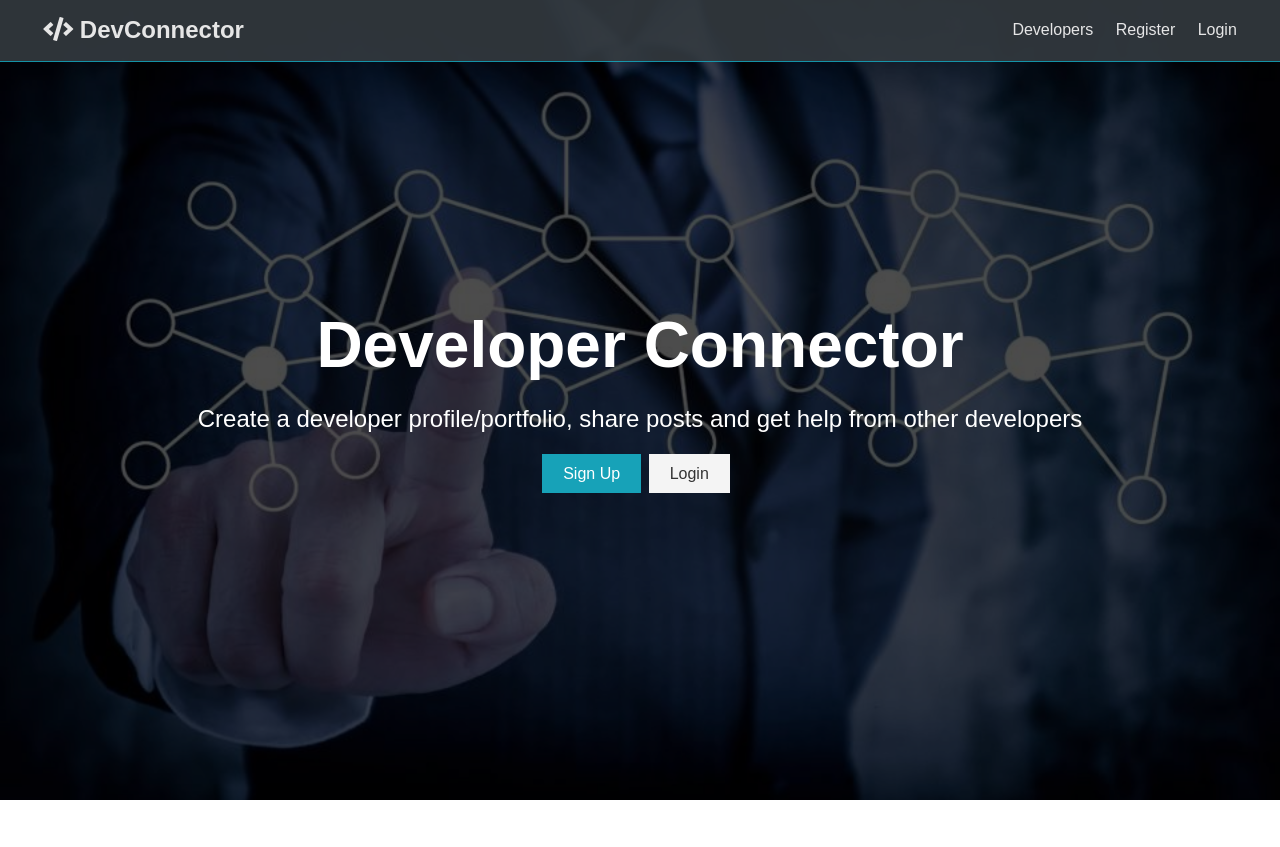
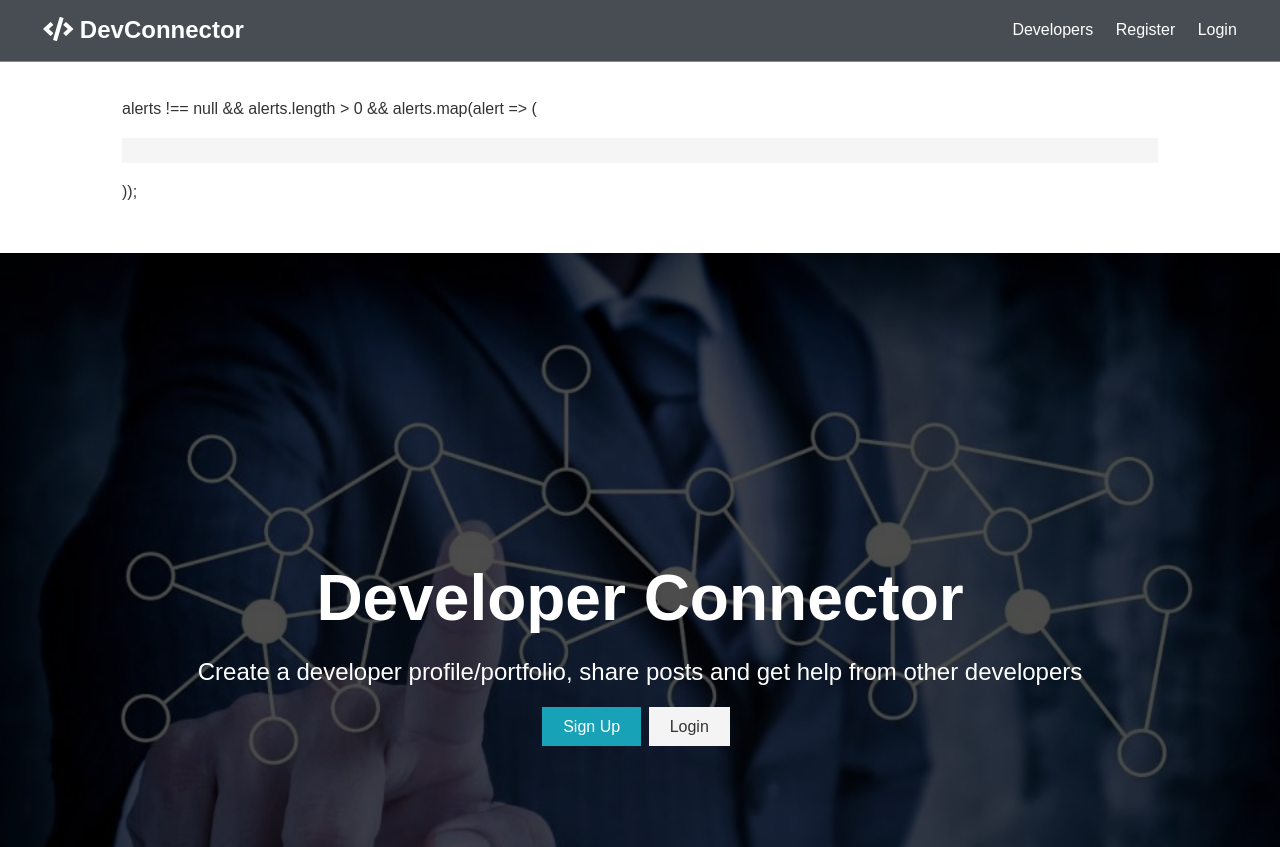
Before and after one commit to mamster12/dev-connector-MERN, a React (Create React App) app in the folder client/: page / in a window 1280 px wide. Shown: the top 847 px of the page. Before the commit the page ends 800 px from the top, so only its background shows below. Built offline with nearby package versions, Linux system fonts and the light colour scheme; no server answers.

Commit message:
modify alert component

```diff
--- a/client/src/components/layout/Alert.js
+++ b/client/src/components/layout/Alert.js
@@ -3,9 +3,11 @@ import { connect } from 'react-redux';
 
 const Alert = ({ alerts }) => {
     return (
-        alerts !== null && alerts.length > 0 && alerts.map(alert => (
+        <div className="container">
+            alerts !== null && alerts.length > 0 && alerts.map(alert => (
             <div key={alert.id} className={`alert alert-${alert.alertType}`}>{alert.msg}</div>
-        ))
+        ));
+        </div>
     );
 };
 
```
